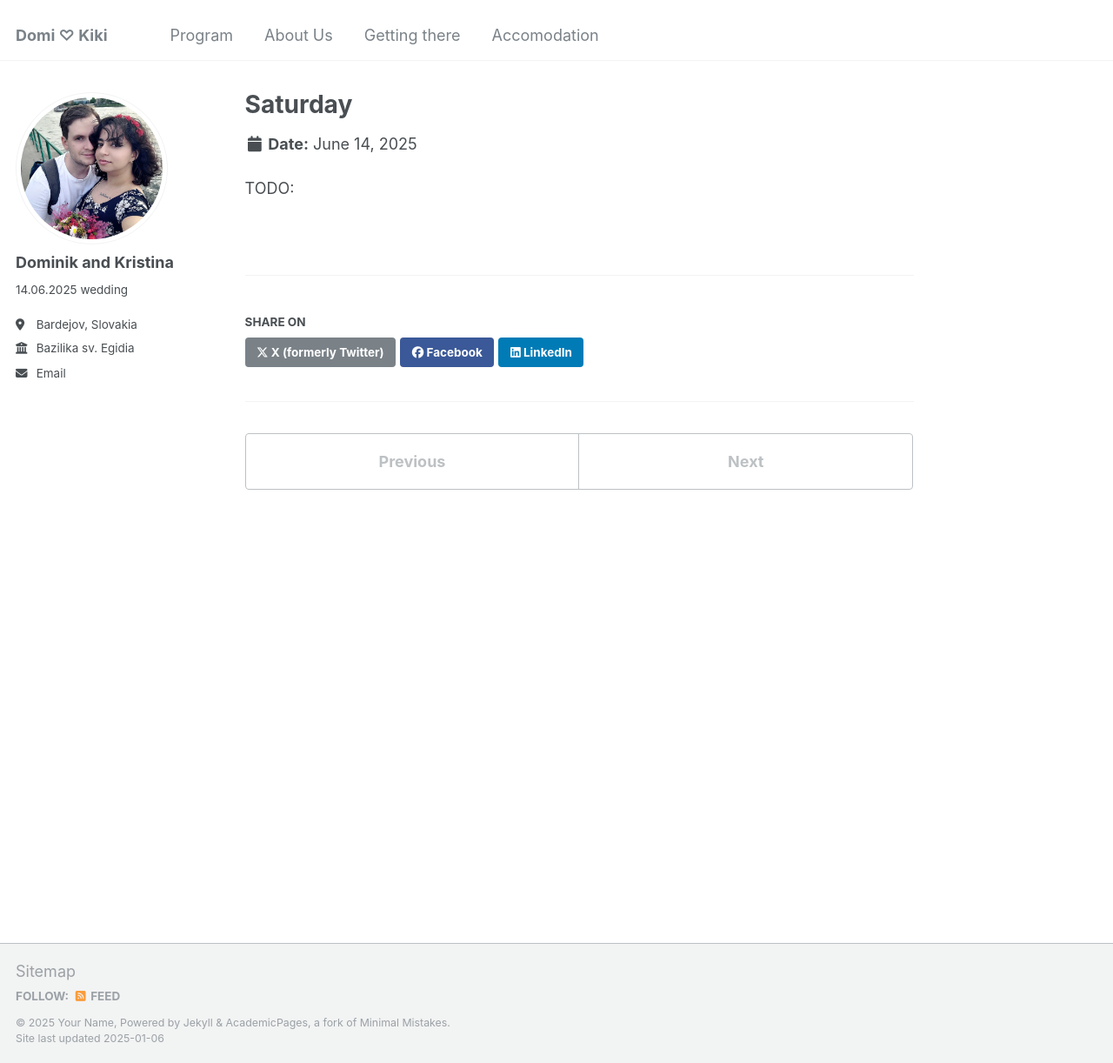
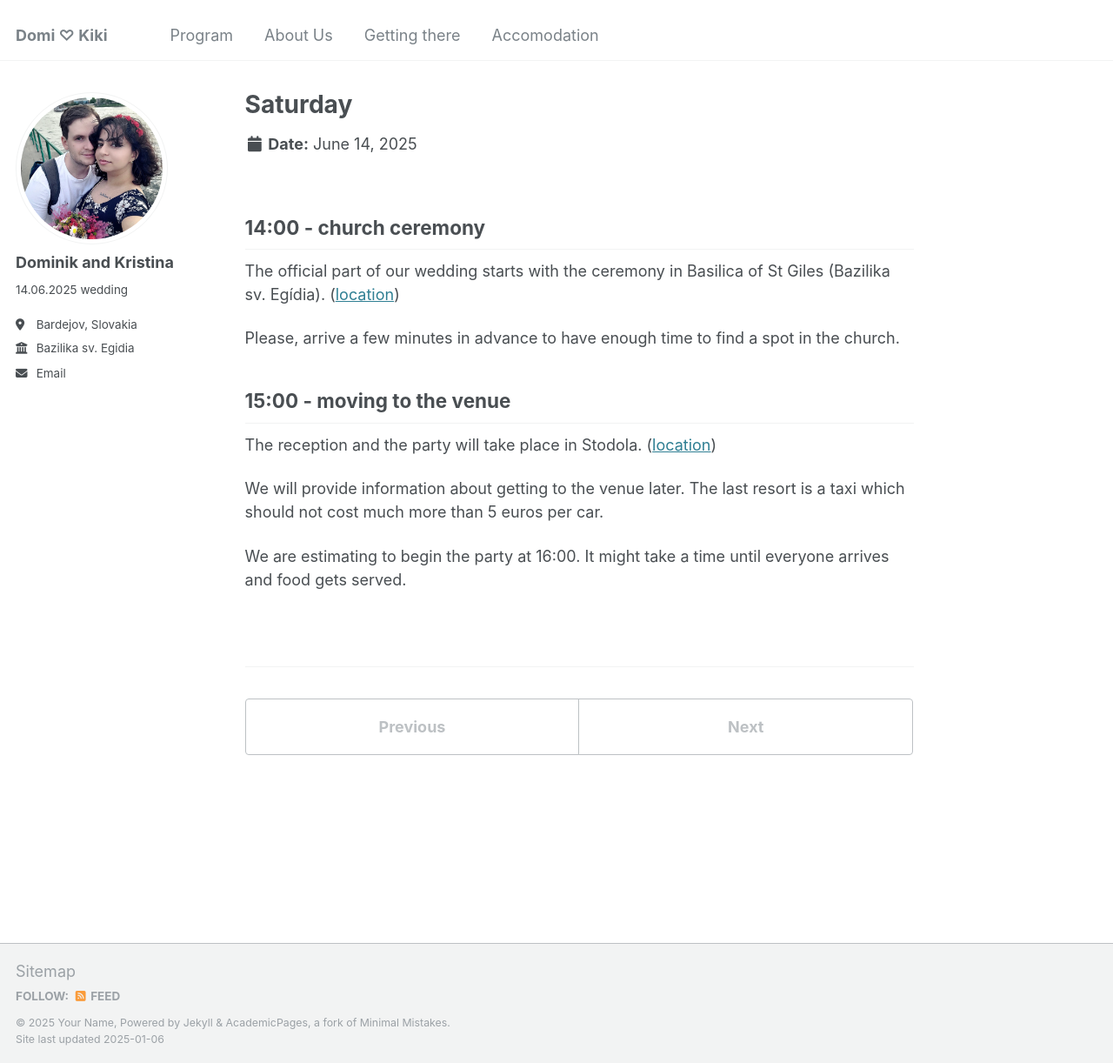
Before and after one commit to drohal3/domi-kiki, a Jekyll site: the page built from _program/2025-06-14-saturday.md, in a window 1280 px wide and 1222 px high. Shown: the whole window at 87% size. Built offline with Jekyll 4.4.1, drawn with Linux system fonts in a browser that asks for light colours.

Commit message:
about us + program

```diff
--- a/_data/navigation.yml
+++ b/_data/navigation.yml
@@ -8,7 +8,7 @@ main:
   - title: "Program"
     url: /program/
   - title: "About Us"
-    url: /about_us/
+    url: /about-us/
   - title: "Getting there"
     url: /travel/
   - title: "Accomodation"
--- a/_layouts/single.html
+++ b/_layouts/single.html
@@ -69,7 +69,7 @@ layout: default
         {% include page__taxonomy.html %}
       </footer>
 
-      {% if page.share %}{% include social-share.html %}{% endif %}
+<!--      {% if page.share %}{% include social-share.html %}{% endif %}-->
 
       {% include post_pagination.html %}
     </div>
--- a/_program/2025-06-14-saturday.md
+++ b/_program/2025-06-14-saturday.md
@@ -4,4 +4,17 @@ excerpt: "Let's celebrate!"
 collection: program
 ---
 
-TODO:
+14:00 - church ceremony
+------
+The official part of our wedding starts with the ceremony in Basilica of St Giles
+(Bazilika sv. Egídia). (<a href="https://maps.app.goo.gl/p47WbaEFNMedrofF9">location<a/>)
+
+Please, arrive a few minutes in advance to have enough time to find a spot in the church.
+
+15:00 - moving to the venue
+------
+The reception and the party will take place in Stodola. (<a href="https://maps.app.goo.gl/B6woWxvKjGQqjauA8">location</a>)
+
+We will provide information about getting to the venue later. The last resort is a taxi which should not cost much more than 5 euros per car.
+
+We are estimating to begin the party at 16:00. It might take a time until everyone arrives and food gets served.
```
Also changed, not shown: _pages/about-us.md (added, +10 -0 lines), _program/2025-06-13-friday.md (+1 -1 lines), _program/2025-06-15-sunday.md (+3 -1 lines), images/babydomikiki.jpg (added).
